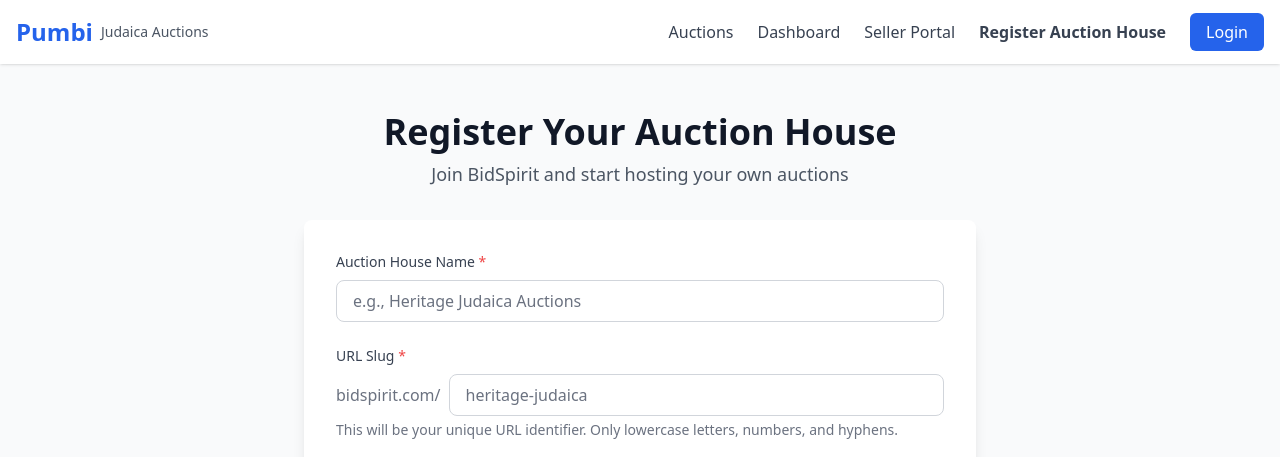
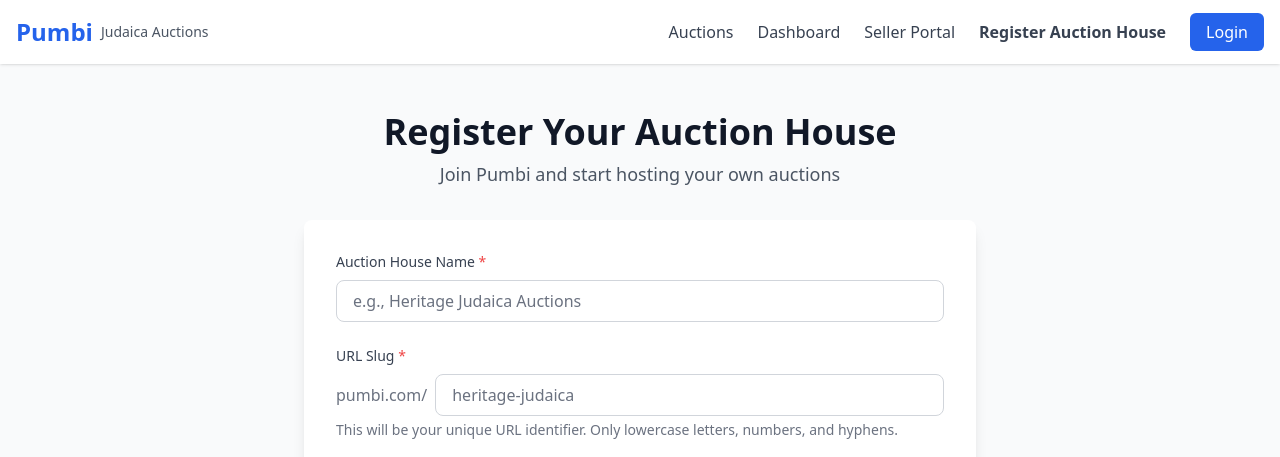
Before and after one commit to moholtzberg/bidspirit-clone, a SvelteKit app: page /auction-houses/signup in a window 1280 px wide. Shown: the top 457 px of the page. Built offline with nearby package versions, Linux system fonts and the light colour scheme; no server answers; a web font is replaced by a local one.

Commit message:
Rename BidSpirit to Pumbi across the project, updating references in documentation, HTML meta descriptions, and Svelte components to reflect the new branding.

```diff
--- a/package.json
+++ b/package.json
@@ -1,5 +1,5 @@
 {
-	"name": "sk-base",
+	"name": "pumbi",
 	"private": true,
 	"version": "0.0.1",
 	"type": "module",
--- a/src/app.html
+++ b/src/app.html
@@ -4,7 +4,7 @@
 		<meta charset="utf-8" />
 		<link rel="icon" href="%sveltekit.assets%/favicon.png" />
 		<meta name="viewport" content="width=device-width, initial-scale=1" />
-		<meta name="description" content="BidSpirit - Premier Judaica Auctions. Discover rare menorahs, Torah scrolls, ceremonial silver, and authentic Jewish artifacts." />
+		<meta name="description" content="Pumbi - Premier Judaica Auctions. Discover rare menorahs, Torah scrolls, ceremonial silver, and authentic Jewish artifacts." />
 		<!-- Google Fonts for Hebrew support and serif fonts -->
 		<link rel="preconnect" href="https://fonts.googleapis.com">
 		<link rel="preconnect" href="https://fonts.gstatic.com" crossorigin>
--- a/src/routes/+page.svelte
+++ b/src/routes/+page.svelte
@@ -70,7 +70,7 @@
   <!-- Hero Section -->
   <div class="bg-gradient-to-r from-blue-600 to-purple-600 text-white py-16">
     <div class="container mx-auto px-4">
-      <h1 class="text-4xl md:text-5xl font-bold mb-4">Welcome to BidSpirit</h1>
+      <h1 class="text-4xl md:text-5xl font-bold mb-4">Welcome to Pumbi</h1>
       <p class="text-xl mb-2">Your premier destination for Judaica auctions</p>
       <p class="text-lg mb-8 opacity-90">Discover rare menorahs, Torah scrolls, ceremonial silver, and authentic Jewish artifacts</p>
 
--- a/src/routes/auction-houses/signup/+page.svelte
+++ b/src/routes/auction-houses/signup/+page.svelte
@@ -141,7 +141,7 @@
     <div class="text-center mb-8">
       <h1 class="text-4xl font-bold text-gray-900 mb-2">Register Your Auction House</h1>
       <p class="text-lg text-gray-600">
-        Join BidSpirit and start hosting your own auctions
+        Join Pumbi and start hosting your own auctions
       </p>
     </div>
 
@@ -205,7 +205,7 @@
               URL Slug <span class="text-red-500">*</span>
             </label>
             <div class="flex items-center">
-              <span class="text-gray-500 mr-2">bidspirit.com/</span>
+              <span class="text-gray-500 mr-2">pumbi.com/</span>
               <input
                 type="text"
                 id="slug"
```
Also changed, not shown: 1 other file (tests, documents, lock files or other folders).
